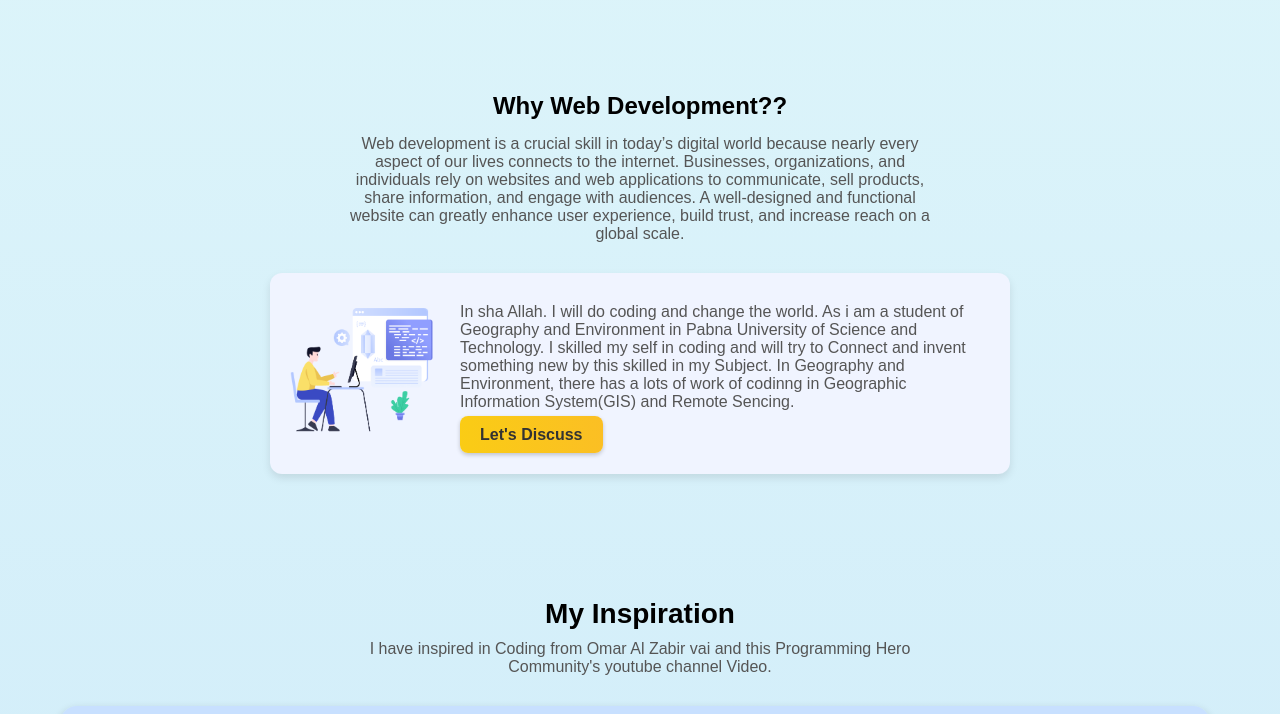
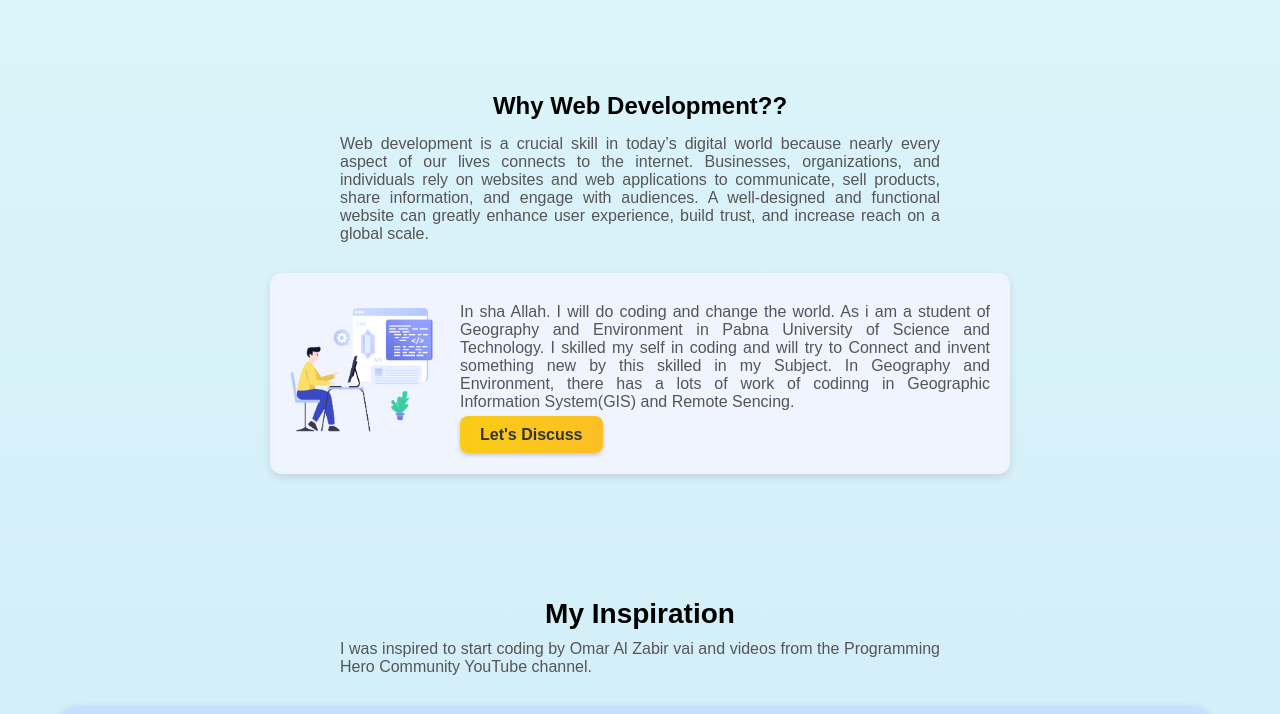
Before and after one commit to mhbsaim04/My-career-in-coding-web, a plain HTML site: page index.html in a window 1280 px wide. Shown: the part 440-1154 px from the top of the page. Drawn offline with Linux system fonts and the light colour scheme; grey boxes are pictures that could not be loaded.

Commit message:
Update index.html

```diff
--- a/index.html
+++ b/index.html
@@ -70,8 +70,9 @@
             margin-bottom: 15px;
         }
 
-        .why--web-dev p {
+        .why-web-dev p {
             max-width: 600px;
+            text-align: justify;
             margin: 0 auto 30px;
             color: #555;
         }
@@ -100,6 +101,10 @@
 
         .why-card-content p {
             margin-bottom: 15px;
+        }
+
+        .inspiration p{
+            text-align: justify;
         }
 
         .video-container {
@@ -228,9 +233,9 @@
         </div>
     </section>
 
-    <section>
+    <section class="inspiration">
         <h2>My Inspiration</h2>
-        <p>I have inspired in Coding from Omar Al Zabir vai and this Programming Hero Community's youtube channel Video. </p>
+        <p>I was inspired to start coding by Omar Al Zabir vai and videos from the Programming Hero Community YouTube channel. </p>
 
       <div id="video-box" class="video-container"><iframe width="700" height="450"
         src="https://www.youtube.com/embed/Fowv2UMF2_s?si=x4mHJjfCFGhlNhny"
```
